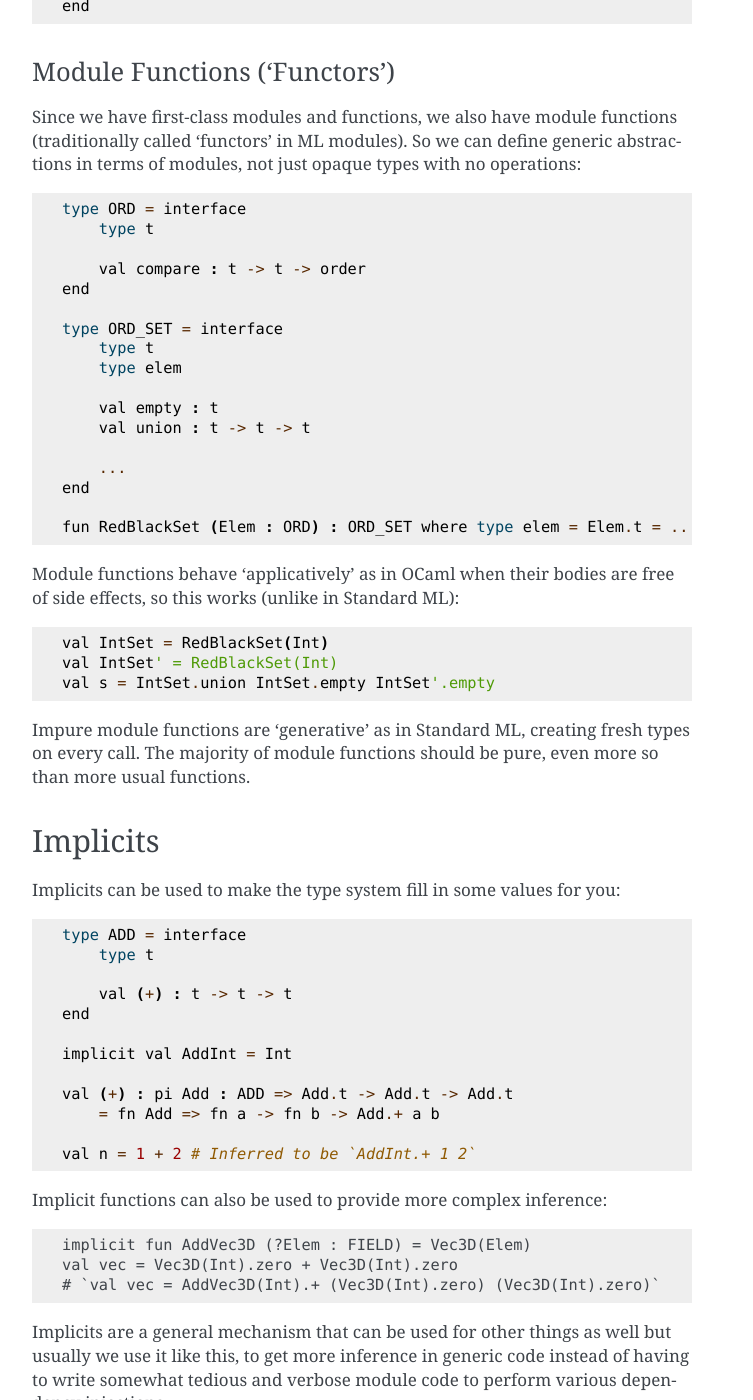
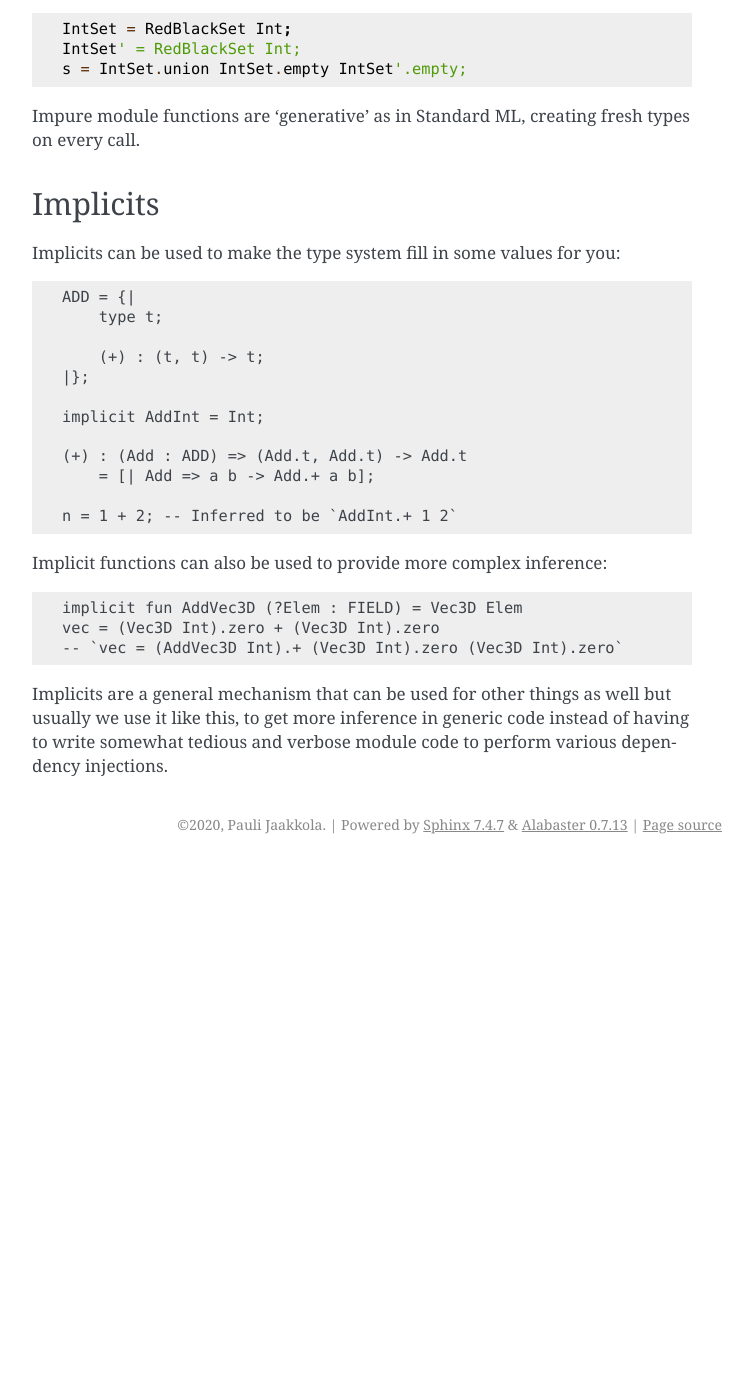
Before and after one commit to broom-lang/broom, a Sphinx documentation site: the page built from docs/source/introduction.rst, in a window 1280 px wide and 1400 px high, scrolled down 5500 px. Shown: the whole window, without its empty margins (388-1141 px from the left). Built offline with Sphinx 7.4.7, drawn with Linux system fonts in a browser that asks for light colours; after the commit the page ends 6364 px from its top, so only the background shows below that; some of the changed text lies outside the part shown.

Commit message:
Update intro doc.

```diff
--- a/docs/source/introduction.rst
+++ b/docs/source/introduction.rst
@@ -7,9 +7,9 @@ Introduction to Broom
 Definitions
 ===========
 
-Values can be named with ``val``::
+Values can be named::
 
-    val answer: int = 42
+    val answer: int = 42;
 
 You probably think of these as variables, but that is a questionable term since
 name bindings are immutable and thus don't 'vary'.
@@ -21,44 +21,20 @@ Blocks
 expression. The value of a ``do`` expression is the value of the last statement
 if it is an expression and ``{}`` if it is a definition::
 
-    val n = 5
-    val m = do
-        val squared = n * n
-        ; squared + squared
-    end
+    n = 5;
+    m = do {
+        squared = n * n;
+        squared + squared -- trailing semicolon is optional
+    }
 
 The top level of programs is constrained to have no side effects (aside from
 nontermination e.g. looping forever or crashing on an assertion). So expression
 statements are useless there except at the end of blocks where their value is
 used. However in other contexts expression statements can be useful for
 performing side effects. Since the value of non-tail expression statements is
-discarded it is constrained to be of type ``{:}``, that is the information-free
+discarded it is constrained to be of type ``{|}``, that is the information-free
 ``{}``. If you really want to discard a useful value of a side-effecting
-expresssion, you can do so explicitly with ``val _ = ...``.
-
-Expression statements must be preceded by a semicolon to parse correctly.
-Semicolons are also allowed before definitions and `end` so you can use your
-preferred semicolon style::
-
-    # Pascal/Rust style:
-    val n = 5
-    val m = do
-        val squared = n * n;
-        squared + squared
-    end
-
-::
-
-    # C style:
-    val n = 5
-    val m = do
-        val squared = n * n;
-        squared + squared;
-    end
-
-The leading semicolon style looks odd at first but uses no redundant semicolons
-and draws attention to expression statements that are often side-effecting and
-thus error prone.
+expresssion, you can do so explicitly with ``_ = ...``.
 
 Values
 ======
@@ -71,38 +47,38 @@ Records
 
 The empty or 'unit' record carries no information::
 
-    val empty: {:} = {}
+    empty : {|} = {}
 
-The type of the empty record, ``{:}`` is syntactically distinct from the value.
+The type of the empty record, ``{|}`` is syntactically distinct from the value.
 
-Fields can be added to records with ``with`` syntax inside the record braces::
+Fields can be added to records with the infix operator ``with``::
 
-    val point: {{:} with x : int, y : int} = {empty with x = 17, y = 23}
+    point : {|} with {|x : int; y : int|} = empty with {x = 17; y = 23}
 
 When extending the empty record (type), it can be elided so that::
 
-    val point: {x : int, y : int} = {x = 17, y = 23}
+    point : {|x : int; y : int|} = {x = 17; y = 23}
 
 is equivalent to the previous ``point`` definition.
 
 ``with`` can only add fields, not replace existing ones. Override or
-'functional record update' is done with the syntactically similar ``where``::
+'functional record update' is done with another infix operator ``where``::
 
-    val point' = {point where x = 42}
+    point' = point where {x = 42}
 
 (To be consistent with the type-level ``where``, the new value must be a
 subtype of the old one.)
 
 Existing fields can be removed with ``without``::
 
-    val point1D: {x : int} = {point without y}
+    point1D : {|x : int|} = point without {y}
 
 (A combination of ``with`` and ``without`` can also be used to emulate
 ``where`` but without the subtype check.)
 
 Record fields can be read with the familiar dot notation::
 
-    val x: int = point'.x # = 42
+    x : int = point'.x -- = 42
 
 Variants
 --------
@@ -116,14 +92,14 @@ Functions
 Like every functional (and nowadays even dysfunctional) language we have first
 class functions::
 
-    val inc : int -> int = fn n -> n + 1 end
+    inc : int -> int = [| n -> n + 1]
 
 Functions support pattern matching::
 
-    val estimate : option int -> int = fn
+    estimate : Option.t int -> int = [
         | Some n -> n
         | None -> 0
-    end
+    ]
 
 We also have definition sugar for the common case::
 
@@ -135,17 +111,15 @@ Parametrically Polymorphic ('Generic') Functions
 First-class types and type paths can be used simply to provide parametrically
 polymorphic (or 'generic') functions with universal-like types::
 
-    val identity : pi (a : type) -> a -> a =
-        fn _ -> fn x -> x end end
-    val n = identity int 5
+    identity : pi (a : type, _ : a) -> a = [| _ x -> x];
+    n = identity int 5;
 
 We do not have let-generalization so type parameters have to be explicitly
 added to function definitions. However implicit parameters of type ``type``
 allow inferring type **arguments**::
 
-    val identity : pi (a : type) => a -> a =
-        fn _ => fn x -> x end end
-    val n = identity 5
+    identity : (a : type) => a -> a = [| _ => x -> x];
+    n = identity 5;
 
 Effects
 =======
@@ -153,24 +127,24 @@ Effects
 Every expression has an effect row, which is only visible in function types.
 Pure expressions have the empty effect row::
 
-    val inc : int -[]-> int = fn n -> n + 1 end
+    inc : int -! (|) -> int = [| n -> n + 1];
 
 If that is the case the effect annotation can be elided::
 
-    val inc : int -> int = fn n -> n + 1 end
+    inc : int -> int = [| n -> n + 1];
 
 Side-effecting expressions have non-empty effect rows, e.g. ``println``::
 
-    val println : string -[io : IO.t]-> {} =
-        fn s -> print (s <> "\n")
+    println : string -! (|io : IO.t|) -> {} =
+        [| s -> print (s <> "\n")]
 
 Higher-order functions are often parametric in their effects::
 
-    val Array : ARRAY = module
-        ...
+    Array : ARRAY = {
+        -- ...
 
-        val map : pi a b (e : row) => (a -[e]-> b) -> t a -[e]-> t b
-    end
+        map : (a, b, e : row) => (a -!e-> b, t a) -!e-> t b
+    }
 
 Obviously mapping a function over an array has no effects aside from those from
 calling the callback function, which depend on the particular function.
@@ -181,33 +155,29 @@ Modules
 Modules are blocks that produce records of their bindings instead of the
 value of the last expression::
 
-    val Point = module
-        type t = {x : int, y : int}
+    Point = {
+        type t = {|x : int, y : int|};
 
-        fun new x y = {x, y}
-        val default = new 0 0
-    end
+        fun new x y = {x; y};
+        default = new 0 0;
+    };
 
-    val origin : Point.t = Point.default
-
-It would be possible to use a record-valued ``do``-block instead but the
-``module`` syntax is more convenient and intentional when defining modules.
+    origin : Point.t = Point.default;
 
 Interfaces
 ----------
 
-Module interfaces are just the types of module values. We have ``interface``
-syntax to go with ``module``::
+Module interfaces are just the (record) types of module values::
 
-    type DEFAULT = interface
-        type t
+    DEFAULT = {|
+        type t;
 
-        val default : t
-    end
+        default : t;
+    |}
 
 Interfaces are essential in providing encapsulation::
 
-    val DefaultPoint : DEFAULT = Point
+    DefaultPoint : DEFAULT = Point;
 
 Here upcasting the ``Point`` module to the ``DEFAULT`` interface hides both the
 implementation of the ``Point.t`` type as a record and any associated
@@ -218,37 +188,37 @@ Recursive Modules
 
 Recursion across module boundaries is supported, even with sealing::
 
-    type FILE = interface
-        type t
-        val size : t -> int
-    end
+    FILE = {|
+        type t;
+        size : t -> int;
+    |}
 
-    val File : FILE = module
-        extends @enum module
-            type t
-            val RegularFile : RegularFile.t -> t
-            val Directory : Directory.t -> t
-        end
+    File : FILE = {
+        extends enum {
+            type t;
+            RegularFile : RegularFile.t -> t;
+            Directory : Directory.t -> t;
+        };
 
-        val size = fn
+        size = [
             | RegularFile f -> RegularFile.size f
             | Directory d -> Directory.size d
-        end
-    end
+        ];
+    };
 
-    val RegularFile : FILE = module
-        type t = {name : string, size : int}
+    RegularFile : FILE = {
+        type t = {|name : string; size : int|};
 
-        fun size (f : t) = f.size
-    end
+        fun size (f : t) = f.size;
+    };
 
-    val Directory : FILE = module
-        type t = {name : string, files : Array.t File.t}
+    Directory : FILE = {
+        type t = {name : string; files : Array.t File.t};
 
         fun size ({_ with files}) =
-            Array.foldl fn total f -> total + File.size f end
-                        0 files
-    end
+            Array.foldl [| total f -> total + File.size f ]
+                        0 files;
+    };
 
 Module Functions ('Functors')
 -----------------------------
@@ -257,58 +227,57 @@ Since we have first-class modules and functions, we also have module functions
 (traditionally called 'functors' in ML modules). So we can define generic
 abstractions in terms of modules, not just opaque types with no operations::
 
-    type ORD = interface
-        type t
+    ORD = {|
+        type t;
 
-        val compare : t -> t -> order
-    end
+        compare : t -> t -> order;
+    |};
 
-    type ORD_SET = interface
-        type t
-        type elem
+    ORD_SET = {|
+        type t;
+        type elem;
 
-        val empty : t
-        val union : t -> t -> t
+        empty : t;
+        union : t -> t -> t;
 
-        ...
-    end
+        -- ...
+    |}
 
-    fun RedBlackSet (Elem : ORD) : ORD_SET where type elem = Elem.t = ...
+    fun RedBlackSet (Elem : ORD) : ORD_SET where type elem = Elem.t = ...;
 
 Module functions behave 'applicatively' as in OCaml when their bodies are
 free of side effects, so this works (unlike in Standard ML)::
 
-    val IntSet = RedBlackSet(Int)
-    val IntSet' = RedBlackSet(Int)
-    val s = IntSet.union IntSet.empty IntSet'.empty
+    IntSet = RedBlackSet Int;
+    IntSet' = RedBlackSet Int;
+    s = IntSet.union IntSet.empty IntSet'.empty;
 
 Impure module functions are 'generative' as in Standard ML, creating fresh
-types on every call. The majority of module functions should be pure, even more
-so than more usual functions.
+types on every call.
 
 Implicits
 =========
 
 Implicits can be used to make the type system fill in some values for you::
 
-    type ADD = interface
-        type t
+    ADD = {|
+        type t;
 
-        val (+) : t -> t -> t
-    end
+        (+) : (t, t) -> t;
+    |};
 
-    implicit val AddInt = Int
+    implicit AddInt = Int;
 
-    val (+) : pi Add : ADD => Add.t -> Add.t -> Add.t
-        = fn Add => fn a -> fn b -> Add.+ a b
+    (+) : (Add : ADD) => (Add.t, Add.t) -> Add.t
+        = [| Add => a b -> Add.+ a b];
 
-    val n = 1 + 2 # Inferred to be `AddInt.+ 1 2`
+    n = 1 + 2; -- Inferred to be `AddInt.+ 1 2`
 
 Implicit functions can also be used to provide more complex inference::
 
-    implicit fun AddVec3D (?Elem : FIELD) = Vec3D(Elem)
-    val vec = Vec3D(Int).zero + Vec3D(Int).zero
-    # `val vec = AddVec3D(Int).+ (Vec3D(Int).zero) (Vec3D(Int).zero)`
+    implicit fun AddVec3D (?Elem : FIELD) = Vec3D Elem
+    vec = (Vec3D Int).zero + (Vec3D Int).zero
+    -- `vec = (AddVec3D Int).+ (Vec3D Int).zero (Vec3D Int).zero`
 
 Implicits are a general mechanism that can be used for other things as well but
 usually we use it like this, to get more inference in generic code instead of
```
Also changed, not shown: README.md (+1 -1 lines).
